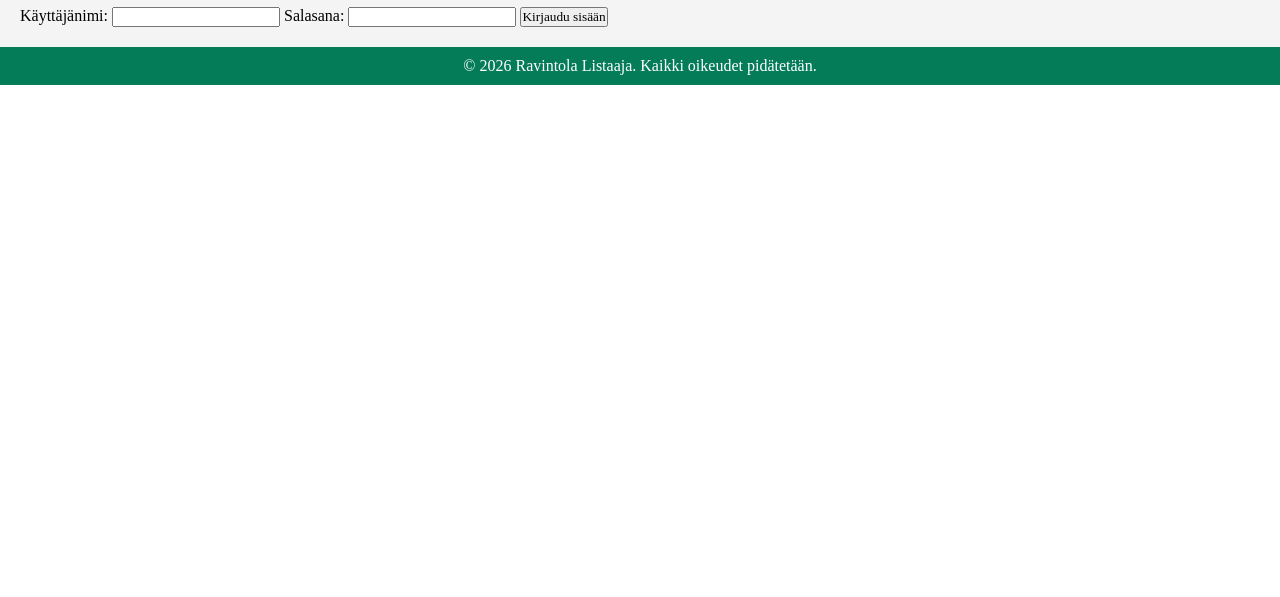
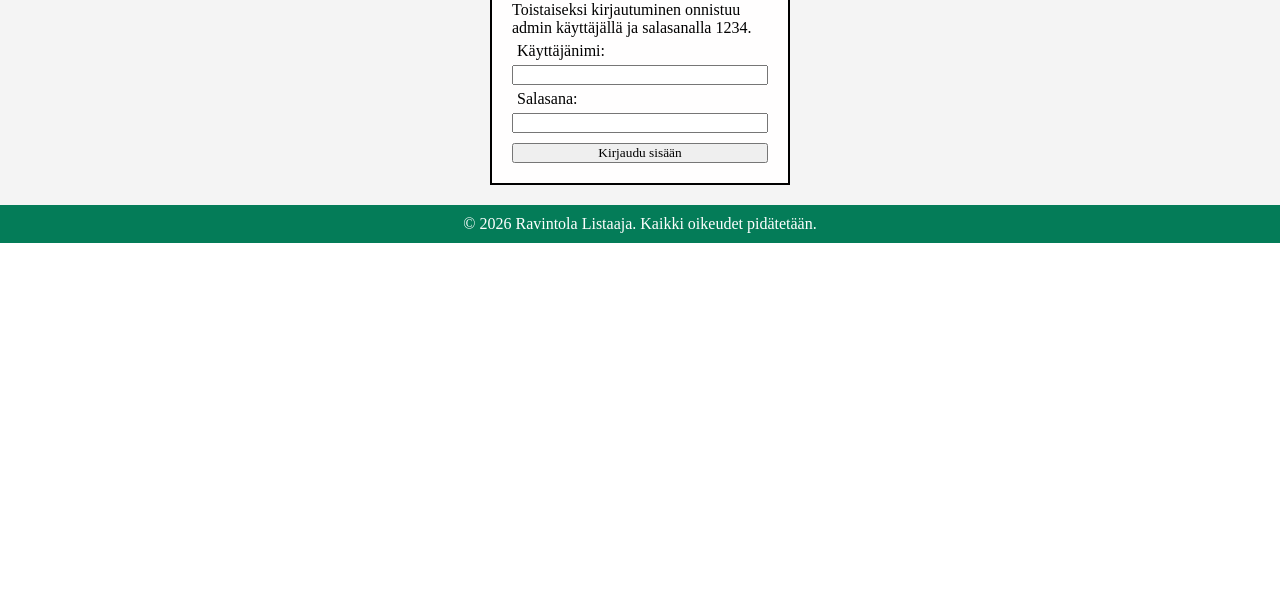
Before and after one commit to UnnaHaitto/RestaurantWebsite, a website: page src/pages/login.html in a window 1280 px wide. Shown: the part 203-800 px from the top of the page. Drawn offline with Linux system fonts and the light colour scheme.

Commit message:
correct div ID for login container in login page

```diff
--- a/src/pages/login.html
+++ b/src/pages/login.html
@@ -20,7 +20,7 @@
     </header>
 
     <main>
-      <div id="user-page">
+      <div id="login-container">
         <h1>Kirjaudu sisään</h1>
         <p>
           Toistaiseksi kirjautuminen onnistuu admin käyttäjällä ja salasanalla
```
